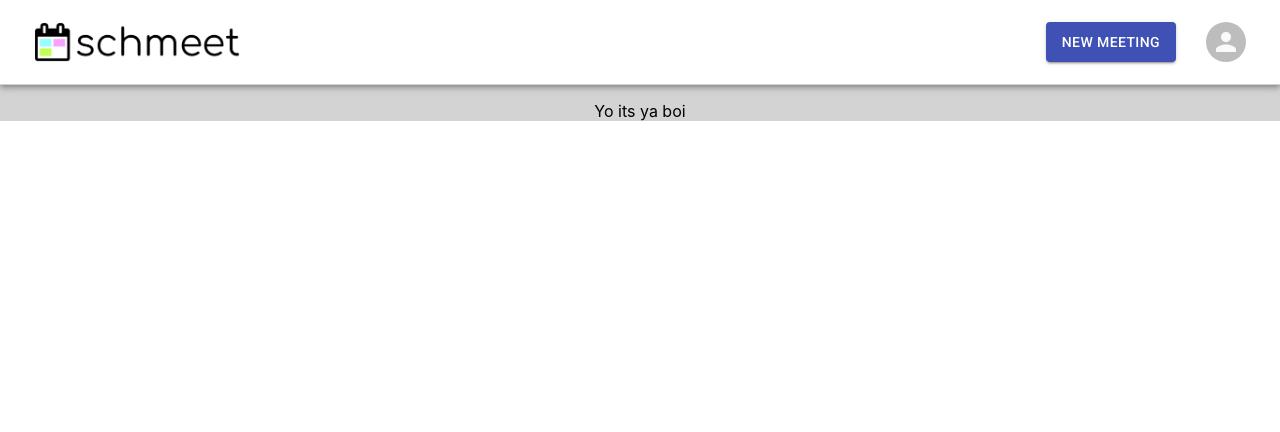
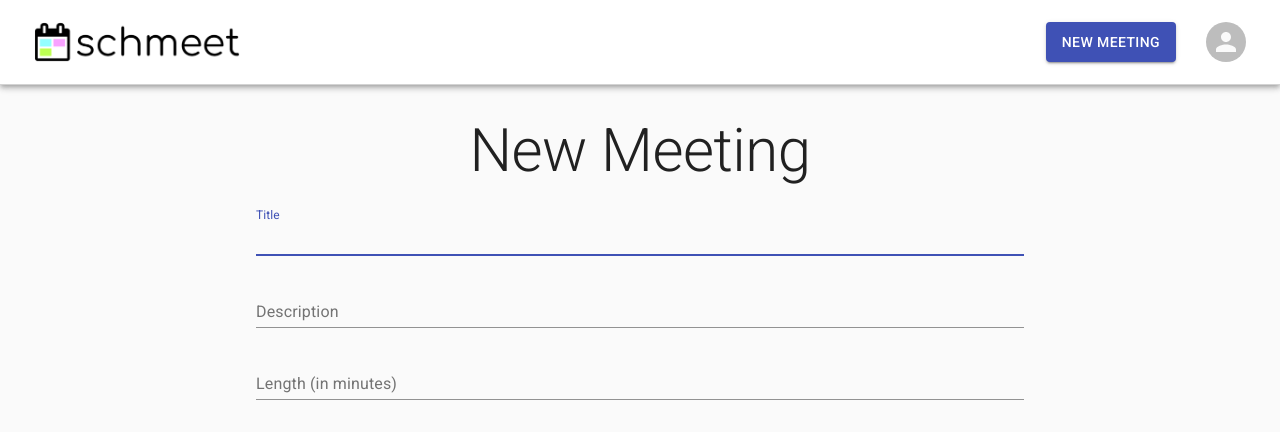
Before and after one commit to Alxjlv/schmeet-frontend, a React (Create React App) app in the folder schmeet-app/: page /NewMeeting in a window 1280 px wide. Shown: the top 432 px of the page. Built offline with nearby package versions, Linux system fonts and the light colour scheme.

Commit message:
Add title, description and length fields

```diff
--- a/schmeet-app/src/App.css
+++ b/schmeet-app/src/App.css
@@ -1,6 +1,5 @@
 .App {
 	text-align: center;
-	background: lightgray;
 }
 
 .TopNavbar {
--- a/schmeet-app/src/components/NewMeeting.jsx
+++ b/schmeet-app/src/components/NewMeeting.jsx
@@ -1,10 +1,65 @@
 import React from "react";
 import "../App.css";
+import {
+	Grid,
+	CssBaseline,
+	Paper,
+	TextField,
+	Typography,
+} from "@material-ui/core";
+import { makeStyles } from "@material-ui/core/styles";
+import { sizing } from "@material-ui/system";
+
+const useStyles = makeStyles({
+	root: {
+		// width: "75%",
+	},
+	textField: {
+		width: "60%",
+	},
+});
 
 function NewMeeting() {
+	const classes = useStyles();
+
 	return (
 		<div>
-			<p>Yo its ya boi</p>
+			<CssBaseline />
+
+			<Typography
+				variant="h2"
+				style={{
+					marginTop: "30px",
+				}}
+				gutterBottom
+			>
+				New Meeting
+			</Typography>
+
+			<Grid container spacing={3} className={classes.root}>
+				<Grid item xs={12}>
+					<TextField
+						id="title"
+						label="Title"
+						className={classes.textField}
+						autoFocus="true"
+					/>
+				</Grid>
+				<Grid item xs={12}>
+					<TextField
+						id="description"
+						label="Description"
+						className={classes.textField}
+					/>
+				</Grid>
+				<Grid item xs={12}>
+					<TextField
+						id="length"
+						label="Length (in minutes)"
+						className={classes.textField}
+					/>
+				</Grid>
+			</Grid>
 		</div>
 	);
 }
```
